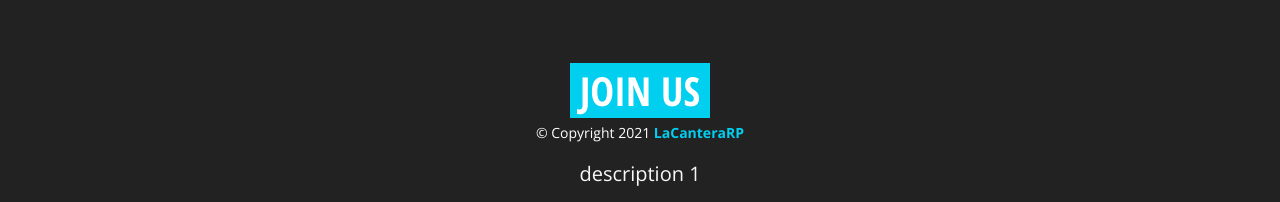
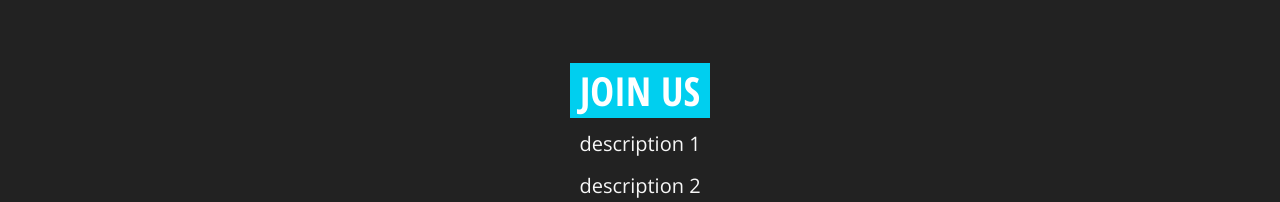
Before and after one commit to LowLie4/LaCantera, a plain HTML site: page index.html in a window 1280 px wide. Shown: the part 1820-2022 px from the top of the page. Drawn offline with nearby package versions, Linux system fonts and the light colour scheme.

Commit message:
Update index.html

```diff
--- a/index.html
+++ b/index.html
@@ -195,13 +195,9 @@
 		<div class="element-title">
 			<div class="row">
 				<div class="container">
-
 					<div class="section-title wow fadeInDown" data-wow-duration="1s" data-wow-delay="300ms">
 						<h1><span>Join Us</span></h1>
 					</div>
-					<div class="bottom-footer-left wow fadeInUp" data-wow-duration="1s" data-wow-delay="450ms">
-					<p><span>&#169; Copyright 2021 <a href="https://discord.gg/zNBmkmpbZR"color: red;"><b>LaCanteraRP</b></a></span></p>
-				</div>
 					<h3 class="wow fadeInUp" data-wow-duration="1s" data-wow-delay="300ms">description 1</h3>
 					<h3 class="wow fadeInUp" data-wow-duration="1s" data-wow-delay="300ms">description 2</h3>
 					<h3 class="wow fadeInUp" data-wow-duration="1s" data-wow-delay="300ms"><span class="main-color">description 3</span> </h3>
```
